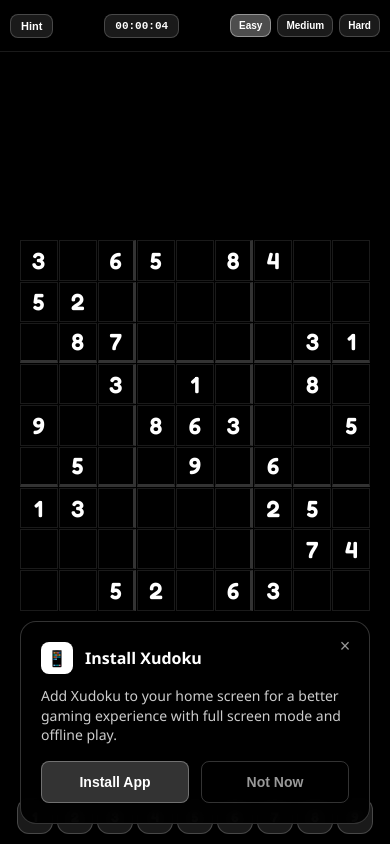
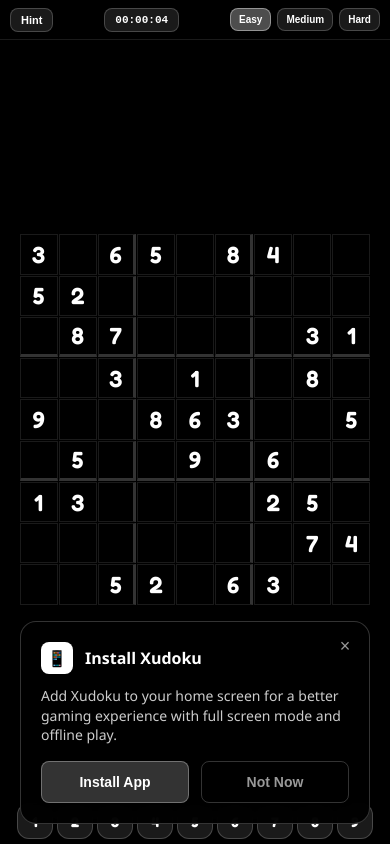
Before and after one commit to ozlphrt/Xudoku, a website: page index.html in a window 390 px wide. Drawn offline with Linux system fonts and the light colour scheme.

Commit message:
Reduce vertical spacing between top stats, board, and bottom buttons

```diff
--- a/index.html
+++ b/index.html
@@ -62,12 +62,12 @@
             display: flex;
             justify-content: space-between;
             align-items: center;
-            padding: 12px 16px;
-            padding-top: max(12px, env(safe-area-inset-top));
+            padding: 8px 16px;
+            padding-top: max(8px, env(safe-area-inset-top));
             background: #000000;
             border-bottom: 1px solid rgba(255, 255, 255, 0.1);
-            height: 60px;
-            height: calc(60px + env(safe-area-inset-top));
+            height: 48px;
+            height: calc(48px + env(safe-area-inset-top));
             position: fixed;
             top: 0;
             left: 0;
@@ -139,9 +139,9 @@
             justify-content: center;
             height: 100vh;
             height: 100dvh; /* Dynamic viewport height for mobile browsers */
-            padding: 80px 16px 16px 16px;
-            padding-top: calc(80px + env(safe-area-inset-top));
-            padding-bottom: calc(16px + env(safe-area-inset-bottom));
+            padding: 48px 16px 8px 16px;
+            padding-top: calc(48px + env(safe-area-inset-top));
+            padding-bottom: calc(8px + env(safe-area-inset-bottom));
             padding-left: calc(16px + env(safe-area-inset-left));
             padding-right: calc(16px + env(safe-area-inset-right));
         }
@@ -341,7 +341,7 @@
             display: flex;
             gap: 8px;
             justify-content: center;
-            margin-top: 20px;
+            margin-top: 8px;
             flex-wrap: wrap;
         }
 
@@ -378,8 +378,8 @@
 
         @media (max-width: 768px) {
             .top-bar {
-                padding: 10px 12px;
-                height: 56px;
+                padding: 8px 12px;
+                height: 44px;
             }
 
             .hint-btn {
@@ -398,7 +398,7 @@
             }
 
             .main-container {
-                padding: 70px 12px 12px 12px;
+                padding: 44px 12px 6px 12px;
             }
 
             .sudoku-grid {
@@ -422,14 +422,14 @@
 
             .number-pad {
                 gap: 6px;
-                margin-top: 16px;
+                margin-top: 6px;
             }
         }
 
         @media (max-width: 480px) {
             .top-bar {
-                padding: 8px 10px;
-                height: 52px;
+                padding: 6px 10px;
+                height: 40px;
             }
 
             .hint-btn {
@@ -448,7 +448,7 @@
             }
 
             .main-container {
-                padding: 65px 10px 10px 10px;
+                padding: 40px 10px 5px 10px;
             }
 
             .cell {
@@ -463,7 +463,7 @@
 
             .number-pad {
                 gap: 4px;
-                margin-top: 12px;
+                margin-top: 4px;
             }
         }
 
```
